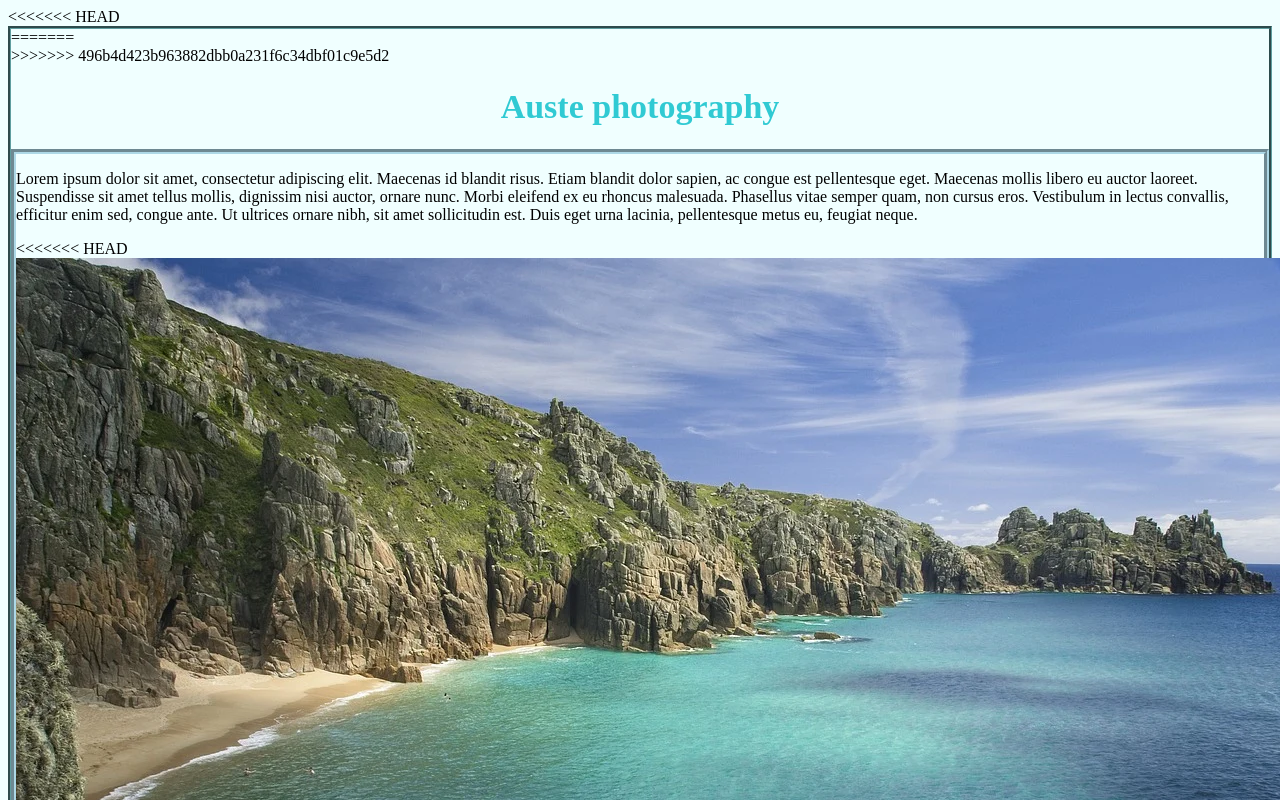
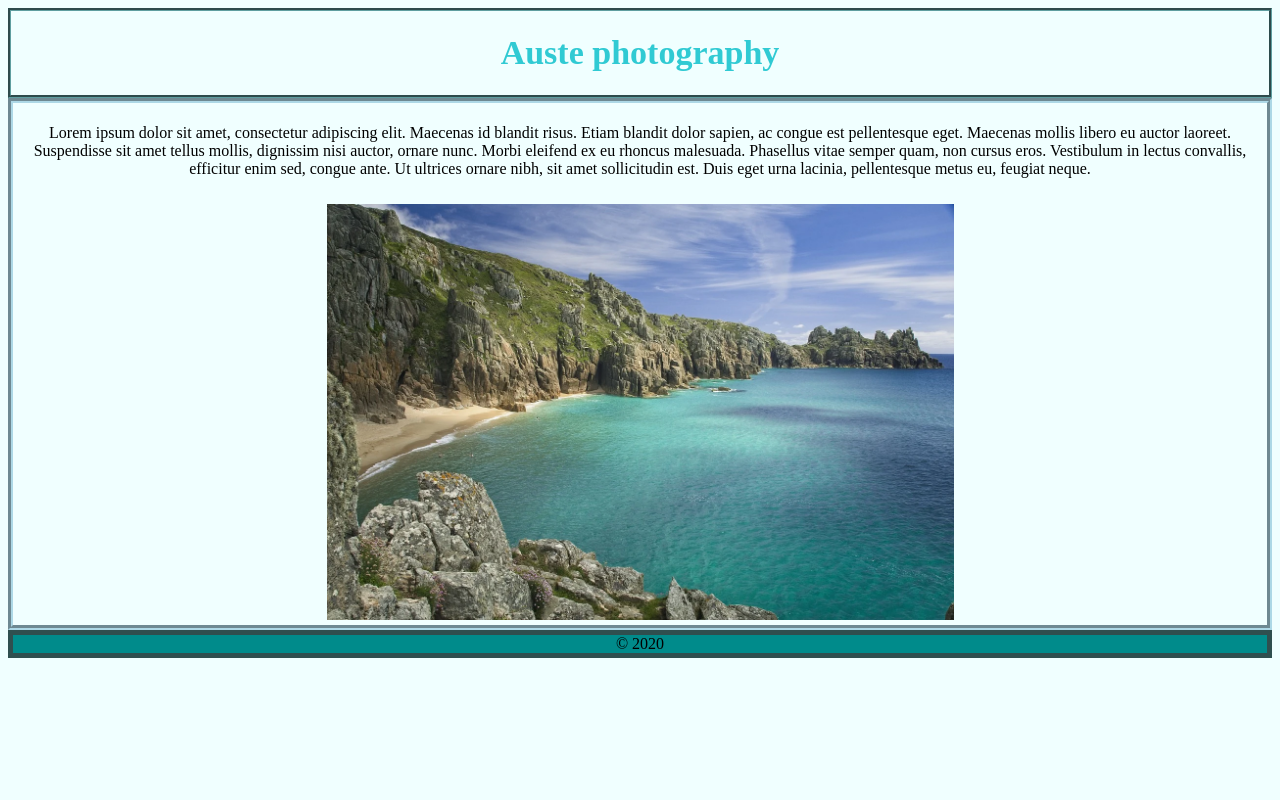
Before and after one commit to austes/Photography, a plain HTML site: page index.html in a window 1280 px wide. Shown: the top 800 px of the page. Drawn offline with Linux system fonts and the light colour scheme.

Commit message:
css style changes2

```diff
--- a/index.html
+++ b/index.html
@@ -9,26 +9,16 @@
     <title>Photography</title>
 </head>
 <body>
-<<<<<<< HEAD
 <header class="top">
-=======
-<header class="virsus">
->>>>>>> 496b4d423b963882dbb0a231f6c34dbf01c9e5d2
     <h1>Auste photography</h1>
 </header>
 <section class="main">
     <p> Lorem ipsum dolor sit amet, consectetur adipiscing elit. Maecenas id blandit risus. Etiam blandit dolor sapien, ac congue est pellentesque eget. Maecenas mollis libero eu auctor laoreet. Suspendisse sit amet tellus mollis, dignissim nisi auctor, ornare nunc. Morbi eleifend ex eu rhoncus malesuada. Phasellus vitae semper quam, non cursus eros. Vestibulum in lectus convallis, efficitur enim sed, congue ante. Ut ultrices ornare nibh, sit amet sollicitudin est. Duis eget urna lacinia, pellentesque metus eu, feugiat neque.</p>
-<<<<<<< HEAD
     <img src="img/fotografija.png" class="picture" onclick="window.open('img/fotografija.png', '_blank');">
 </section>
 <footer>
     <span class="bottom">&copy; 2020</span>
-=======
-    <img src="img/fotografija.png" class="paveikslelis">
 </section>
-<footer>
-    <span class="apacia">&copy; 2020</span>
->>>>>>> 496b4d423b963882dbb0a231f6c34dbf01c9e5d2
 </footer>
 </body>
 </html>
--- a/style.css
+++ b/style.css
@@ -12,8 +12,9 @@ header h1 {
 }
 
 .main {
-    border: lightblue 5px groove ;
+    border: lightblue 5px groove;
     margin: auto;
+}
 
 .main p {
     text-align: center;
@@ -32,5 +33,5 @@ header h1 {
 footer {
     border: darkslategrey 5px solid;
     background-color: darkcyan;
-    text-align: justify;
+    text-align: center;
 }
```
